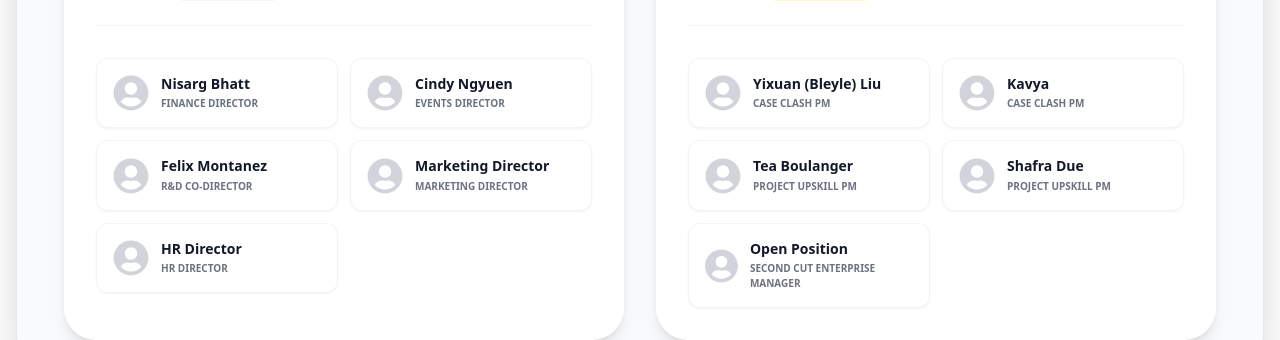
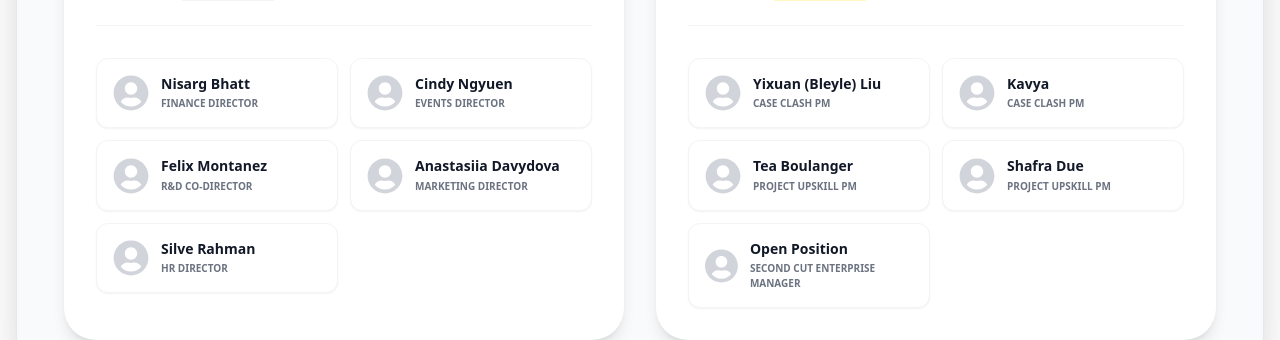
Before and after one commit to felix101930/enactus-site, a React (Vite) app: page /about in a window 1280 px wide. Shown: the part 3105-3445 px from the top of the page. Built offline with nearby package versions, Linux system fonts and the light colour scheme.

Commit message:
updates members

```diff
--- a/src/components/sections/about/TeamSectionAbout.tsx
+++ b/src/components/sections/about/TeamSectionAbout.tsx
@@ -18,8 +18,8 @@ const teamData = {
       { name: 'Nisarg Bhatt', role: 'Finance Director' },
       { name: 'Cindy Ngyuen', role: 'Events Director' },
       { name: 'Felix Montanez', role: 'R&D Co-Director' },
-      { name: 'Marketing Director', role: 'Marketing Director' },
-      { name: 'HR Director', role: 'HR Director' },
+      { name: 'Anastasiia Davydova', role: 'Marketing Director' },
+      { name: 'Silve Rahman', role: 'HR Director' },
     ]
   },
   projects: {
```
